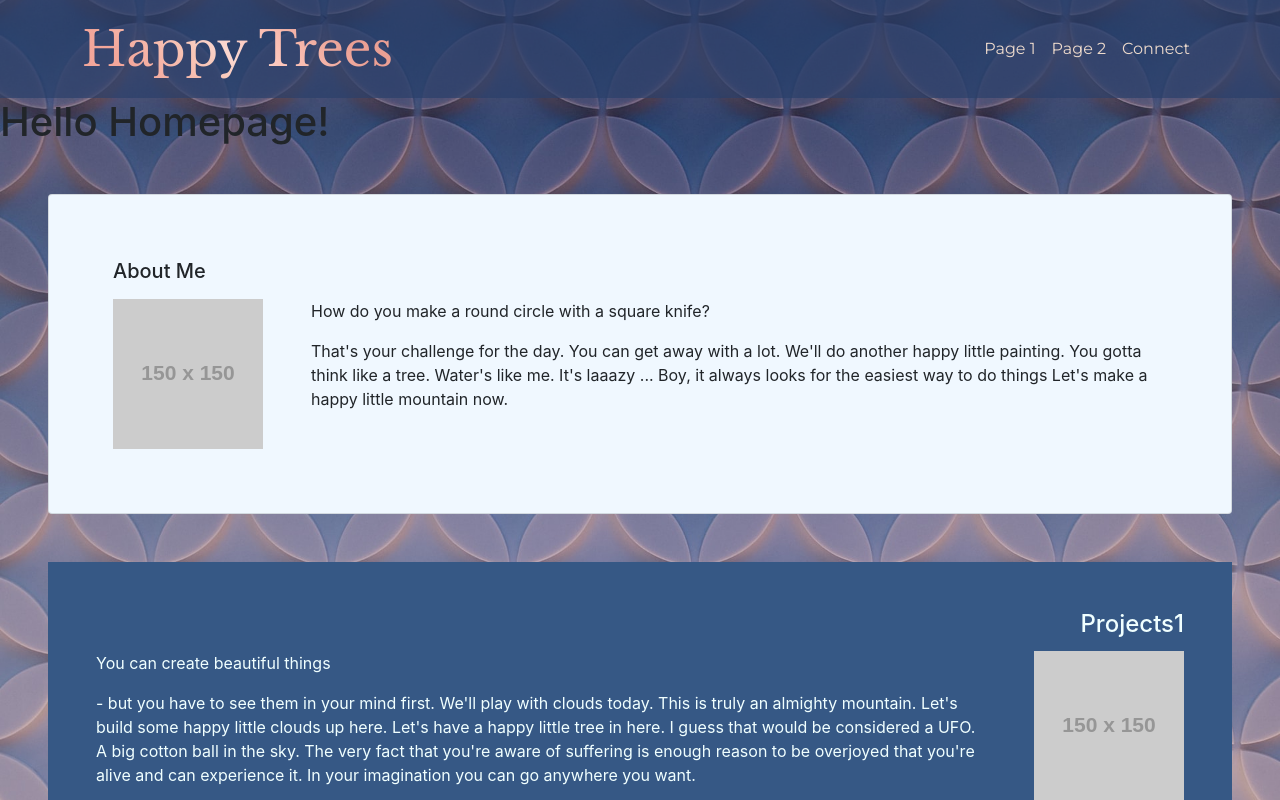
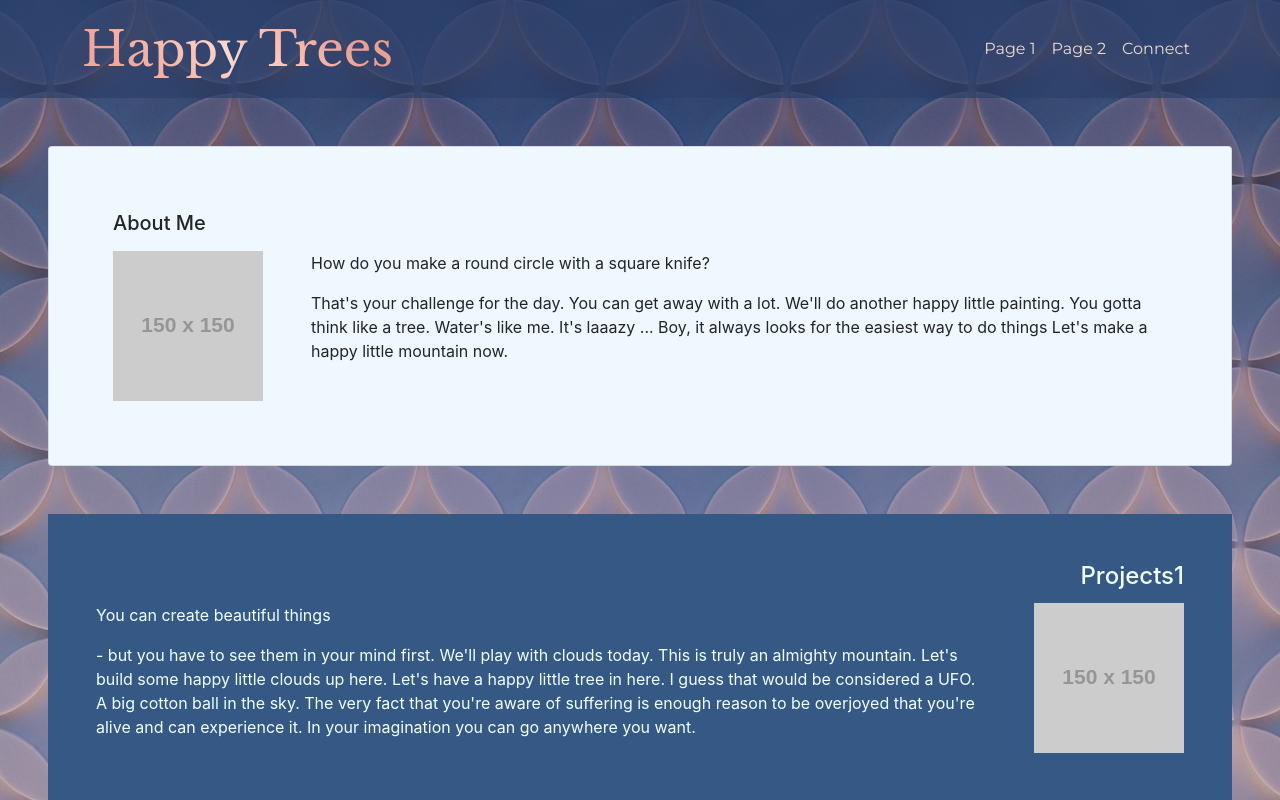
Before and after one commit to jnel-221/portfolioTemplate, a React (Create React App) app in the folder portfoliotemplate/: page / in a window 1280 px wide. Shown: the top 800 px of the page. Built offline with nearby package versions, Linux system fonts and the light colour scheme.

Commit message:
removed placeholder text

```diff
--- a/portfoliotemplate/src/components/About.js
+++ b/portfoliotemplate/src/components/About.js
@@ -2,7 +2,7 @@ import React from "react";
 import { Card } from "react-bootstrap";
 import "../css/componentCSS/About.css";
 
-const About = ({}) => {
+const About = () => {
   return (
     <Card className="p-5 m-5" id="about">
       <Card.Body>
--- a/portfoliotemplate/src/pages/Home.js
+++ b/portfoliotemplate/src/pages/Home.js
@@ -11,7 +11,6 @@ const Home = () =>{
     return(
         <>
         <Header/>
-        <h1>Hello Homepage!</h1>
         <About/>
         <Projects1/>
         <Projects2/>
```
